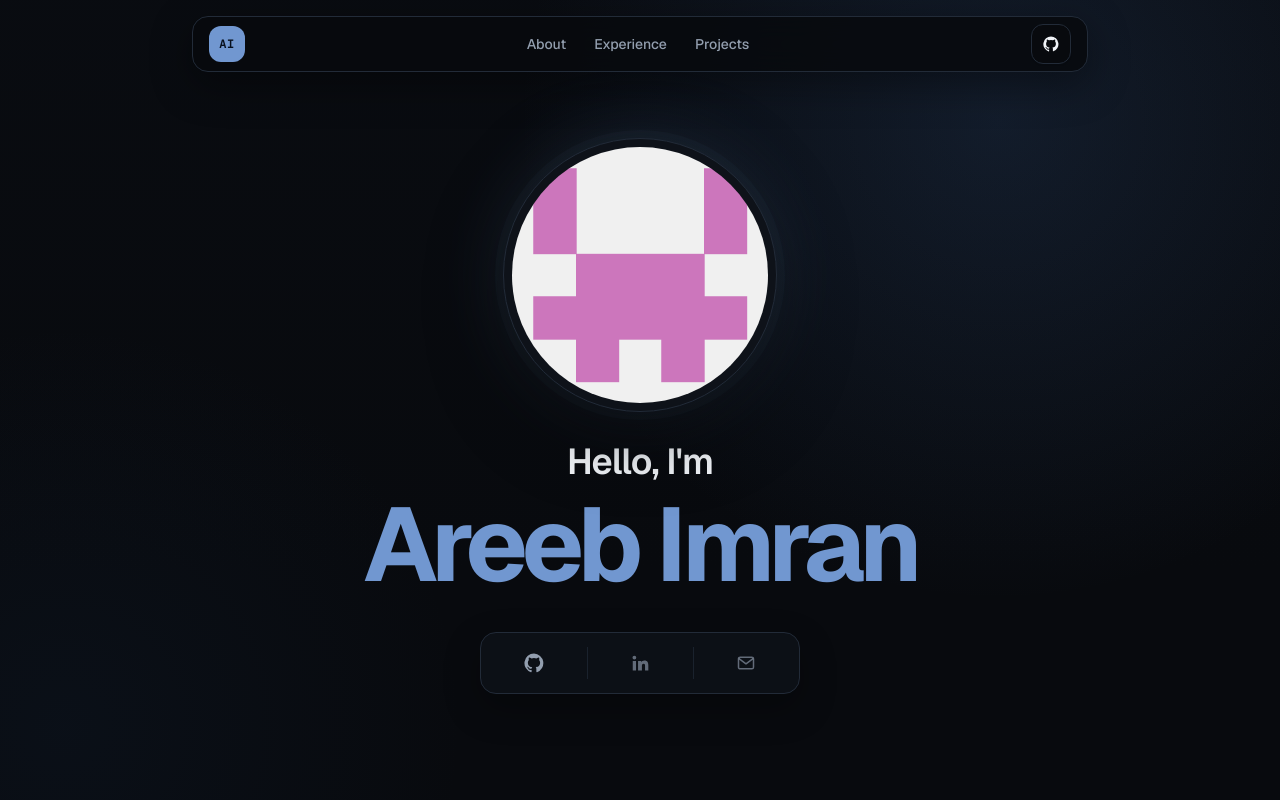
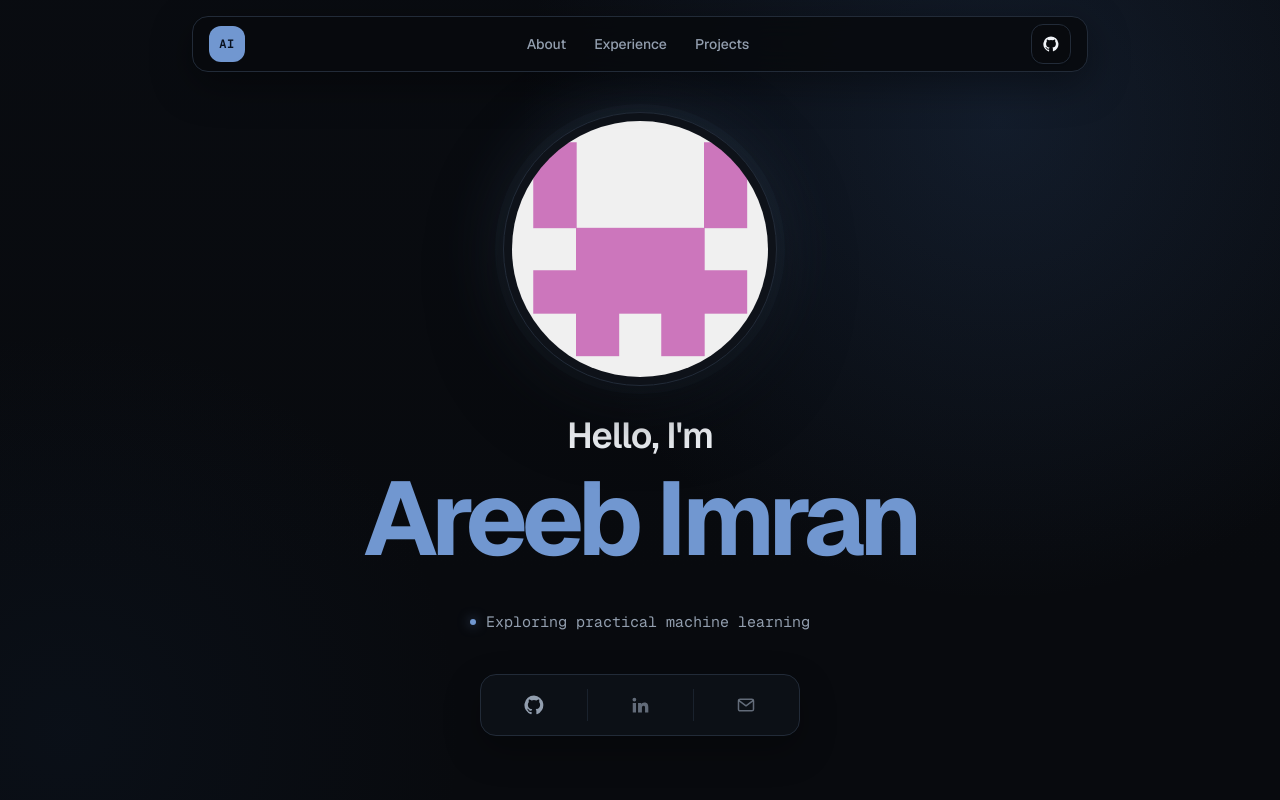
Before and after one commit to areebimran2/portfolio, a Next.js app: page / in a window 1280 px wide. Shown: the top 800 px of the page. Built offline with nearby package versions, Linux system fonts and the light colour scheme.

Commit message:
Added more detail to about section

```diff
--- a/app/content.ts
+++ b/app/content.ts
@@ -5,6 +5,11 @@ export const portfolio: PortfolioContent = {
   name: "Areeb Imran",
   initials: "AI",
   portrait: "/profile.jpg",
+  focusStatements: [
+    "Building thoughtful full-stack products",
+    "Exploring practical machine learning",
+    "Turning complex problems into clear systems",
+  ],
   githubUrl: "https://github.com/areebimran2",
   // Add `href` once your public LinkedIn URL and preferred email are ready.
   socialLinks: [
--- a/app/globals.css
+++ b/app/globals.css
@@ -71,6 +71,16 @@ body {
   animation: intro-reveal 700ms cubic-bezier(0.22, 1, 0.36, 1) both;
 }
 
+.focus-reel {
+  mask-image: linear-gradient(
+    to right,
+    transparent,
+    black 7%,
+    black 93%,
+    transparent
+  );
+}
+
 @keyframes intro-reveal {
   from {
     opacity: 0;
--- a/app/page.tsx
+++ b/app/page.tsx
@@ -1,4 +1,5 @@
 import { ExperienceItem } from "@/components/experience-item";
+import { FocusSignal } from "@/components/focus-signal";
 import { ProfilePortrait } from "@/components/profile-portrait";
 import { ProjectsCarousel } from "@/components/projects-carousel";
 import { SectionHeading } from "@/components/section-heading";
@@ -45,7 +46,9 @@ export default function Home() {
               </h1>
             </div>
 
-            <div className="mt-9 flex w-full justify-center">
+            <FocusSignal statements={portfolio.focusStatements} />
+
+            <div className="mt-7 flex w-full justify-center">
               <SocialBar links={portfolio.socialLinks} />
             </div>
           </div>
--- /dev/null
+++ b/components/focus-signal.tsx
@@ -0,0 +1,75 @@
+"use client";
+
+import * as React from "react";
+
+type FocusSignalProps = {
+  statements: string[];
+};
+
+const SLIDE_INTERVAL_MS = 3800;
+const SLIDE_DURATION_MS = 1050;
+
+export function FocusSignal({ statements }: FocusSignalProps) {
+  const [activeIndex, setActiveIndex] = React.useState(0);
+  const [shouldAnimate, setShouldAnimate] = React.useState(true);
+
+  React.useEffect(() => {
+    if (statements.length < 2) return;
+
+    const reducedMotion = window.matchMedia("(prefers-reduced-motion: reduce)");
+    if (reducedMotion.matches) return;
+
+    const interval = window.setInterval(() => {
+      setActiveIndex((current) => Math.min(current + 1, statements.length));
+    }, SLIDE_INTERVAL_MS);
+
+    return () => window.clearInterval(interval);
+  }, [statements.length]);
+
+  if (statements.length === 0) return null;
+
+  // Repeating the first statement lets the last slide continue moving left.
+  // The track then resets to the identical first slide without a visible jump.
+  const slides =
+    statements.length > 1 ? [...statements, statements[0]] : statements;
+
+  const handleTransitionEnd = (
+    event: React.TransitionEvent<HTMLDivElement>,
+  ) => {
+    if (event.target !== event.currentTarget) return;
+    if (activeIndex !== statements.length) return;
+
+    setShouldAnimate(false);
+    setActiveIndex(0);
+    requestAnimationFrame(() => {
+      requestAnimationFrame(() => setShouldAnimate(true));
+    });
+  };
+
+  return (
+    <div className="focus-reel mt-7 min-h-12 w-full max-w-md overflow-hidden px-2">
+      <p className="sr-only">Areas of focus: {statements.join(", ")}</p>
+      <div
+        aria-hidden="true"
+        onTransitionEnd={handleTransitionEnd}
+        className="flex min-h-12 items-center will-change-transform"
+        style={{
+          transform: `translate3d(-${activeIndex * 100}%, 0, 0)`,
+          transitionDuration: shouldAnimate ? `${SLIDE_DURATION_MS}ms` : "0ms",
+          transitionProperty: "transform",
+          transitionTimingFunction: "cubic-bezier(0.22, 1, 0.36, 1)",
+        }}
+      >
+        {slides.map((statement, index) => (
+          <div
+            key={`${statement}-${index}`}
+            className="flex min-w-full items-center justify-center gap-2.5 px-3 font-mono text-sm text-muted-foreground sm:text-[0.9375rem]"
+          >
+            <span className="size-1.5 shrink-0 rounded-full bg-primary shadow-[0_0_12px_rgb(113_151_208/0.65)]" />
+            <span className="leading-6">{statement}</span>
+          </div>
+        ))}
+      </div>
+    </div>
+  );
+}
--- a/types/portfolio.ts
+++ b/types/portfolio.ts
@@ -42,6 +42,7 @@ export type PortfolioContent = {
   name: string;
   initials: string;
   portrait: string;
+  focusStatements: string[];
   githubUrl: string;
   socialLinks: SocialLink[];
   navItems: NavItem[];
```
